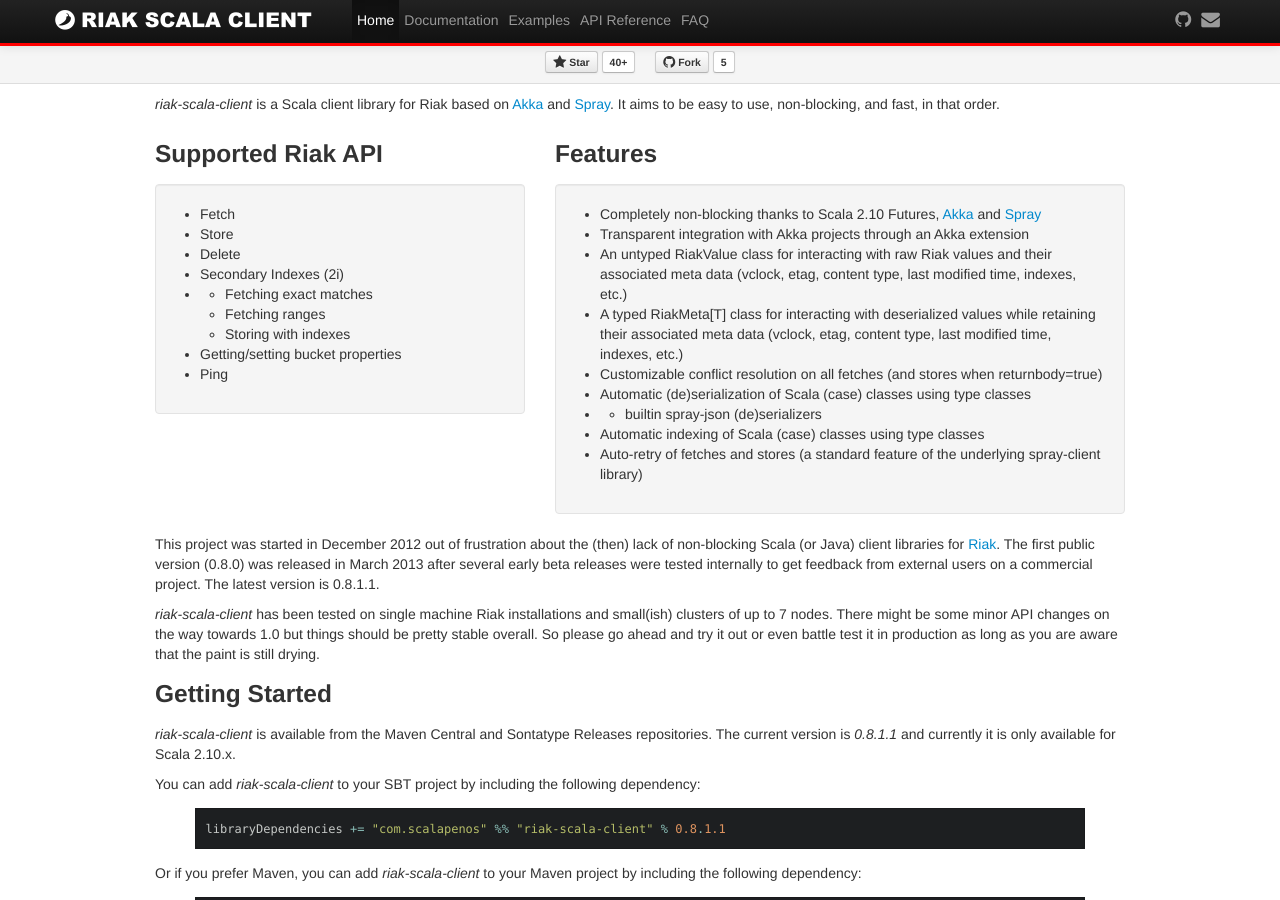
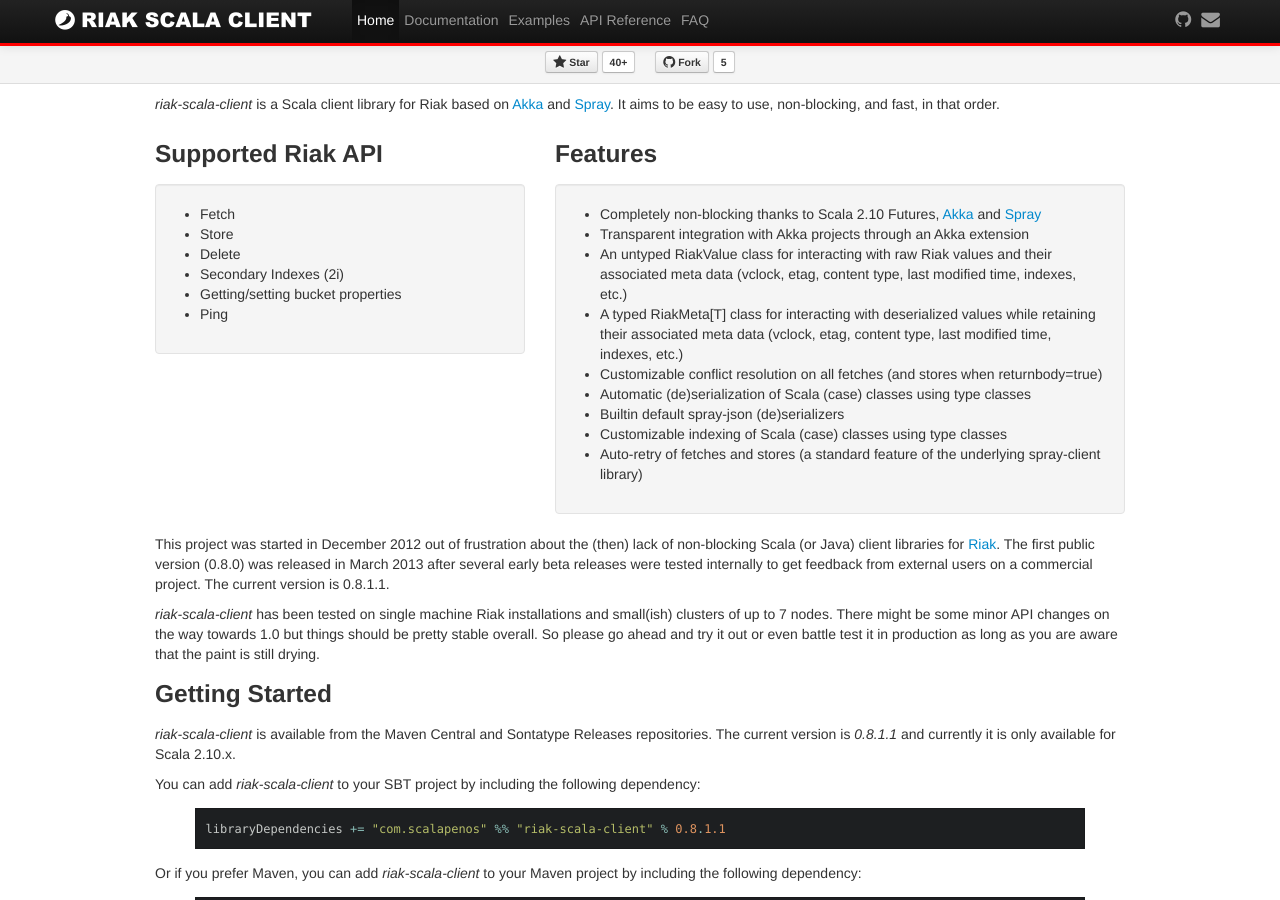
Before and after one commit to agemooij/riak-scala-client, a Jekyll site: the page built from index.html, in a window 1280 px wide and 900 px high. Built offline with Jekyll 4.4.1, drawn with Linux system fonts in a browser that asks for light colours; nearby versions of some CDN libraries.

Commit message:
Small index page tweaks

```diff
--- a/index.html
+++ b/index.html
@@ -30,13 +30,6 @@
           <li>Store</li>
           <li>Delete</li>
           <li>Secondary Indexes (2i)</li>
-          <li>
-            <ul class="icons">
-              <li>Fetching exact matches</li>
-              <li>Fetching ranges</li>
-              <li>Storing with indexes</li>
-            </ul>
-          </li>
           <li>Getting/setting bucket properties</li>
           <li>Ping</li>
         </ul>
@@ -53,12 +46,8 @@
           <li>A typed RiakMeta[T] class for interacting with deserialized values while retaining their associated meta data (vclock, etag, content type, last modified time, indexes, etc.)</li>
           <li>Customizable conflict resolution on all fetches (and stores when returnbody=true)</li>
           <li>Automatic (de)serialization of Scala (case) classes using type classes</li>
-          <li>
-            <ul class="icons">
-              <li>builtin spray-json (de)serializers</li>
-            </ul>
-          </li>
-          <li>Automatic indexing of Scala (case) classes using type classes</li>
+          <li>Builtin default spray-json (de)serializers</li>
+          <li>Customizable indexing of Scala (case) classes using type classes</li>
           <li>Auto-retry of fetches and stores (a standard feature of the underlying spray-client library)</li>
         </ul>
       </div>
@@ -77,7 +66,7 @@
         Scala (or Java) client libraries for <a href="http://basho.com/riak/">Riak</a>.
         The first public version (0.8.0) was released in March 2013 after several early beta
         releases were tested internally to get feedback from external users on a commercial project.
-        The latest version is {{ site.version }}.
+        The current version is {{ site.version }}.
       </p>
       <p>
         <em>riak-scala-client</em> has been tested on single machine Riak installations and small(ish) clusters
```
